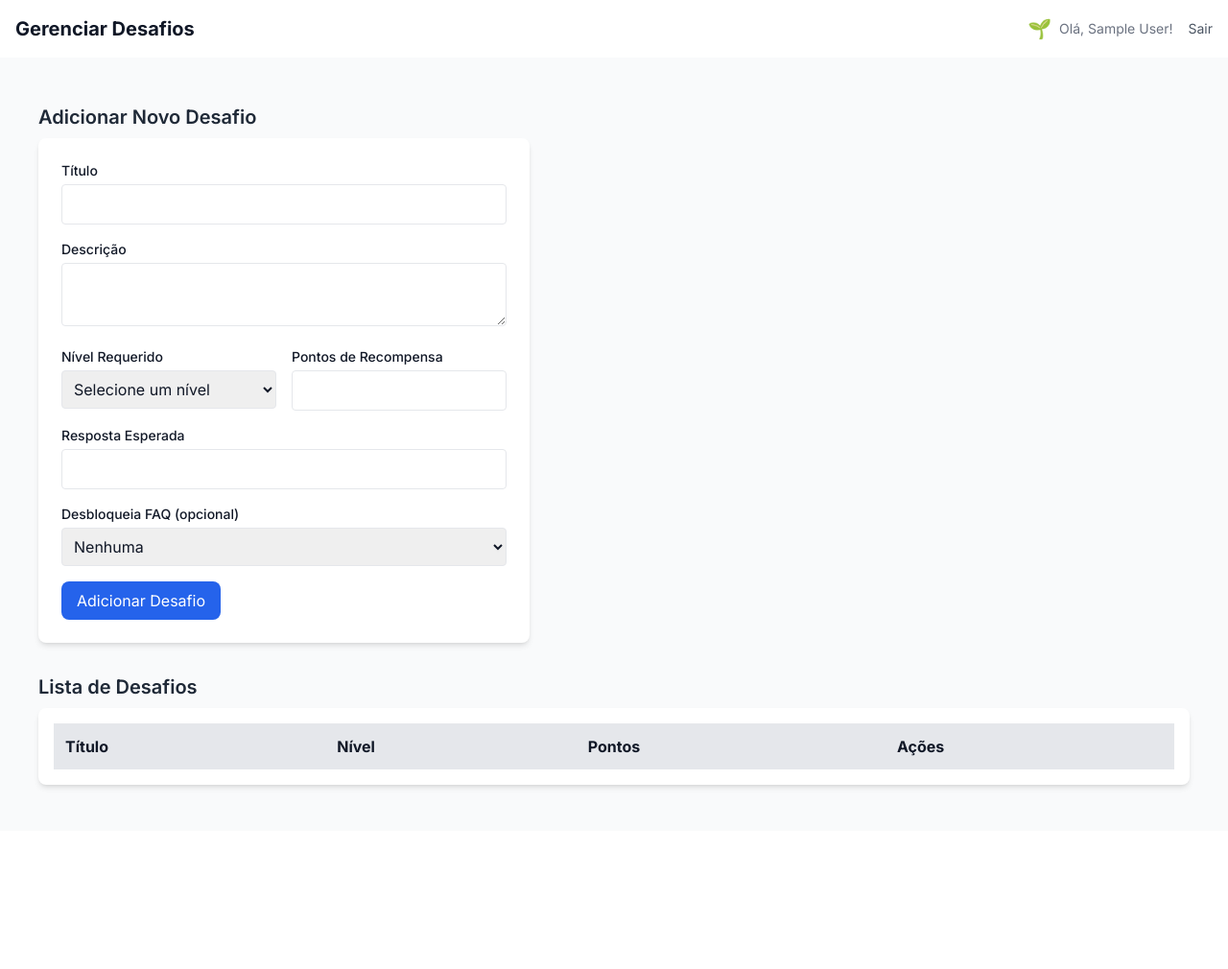
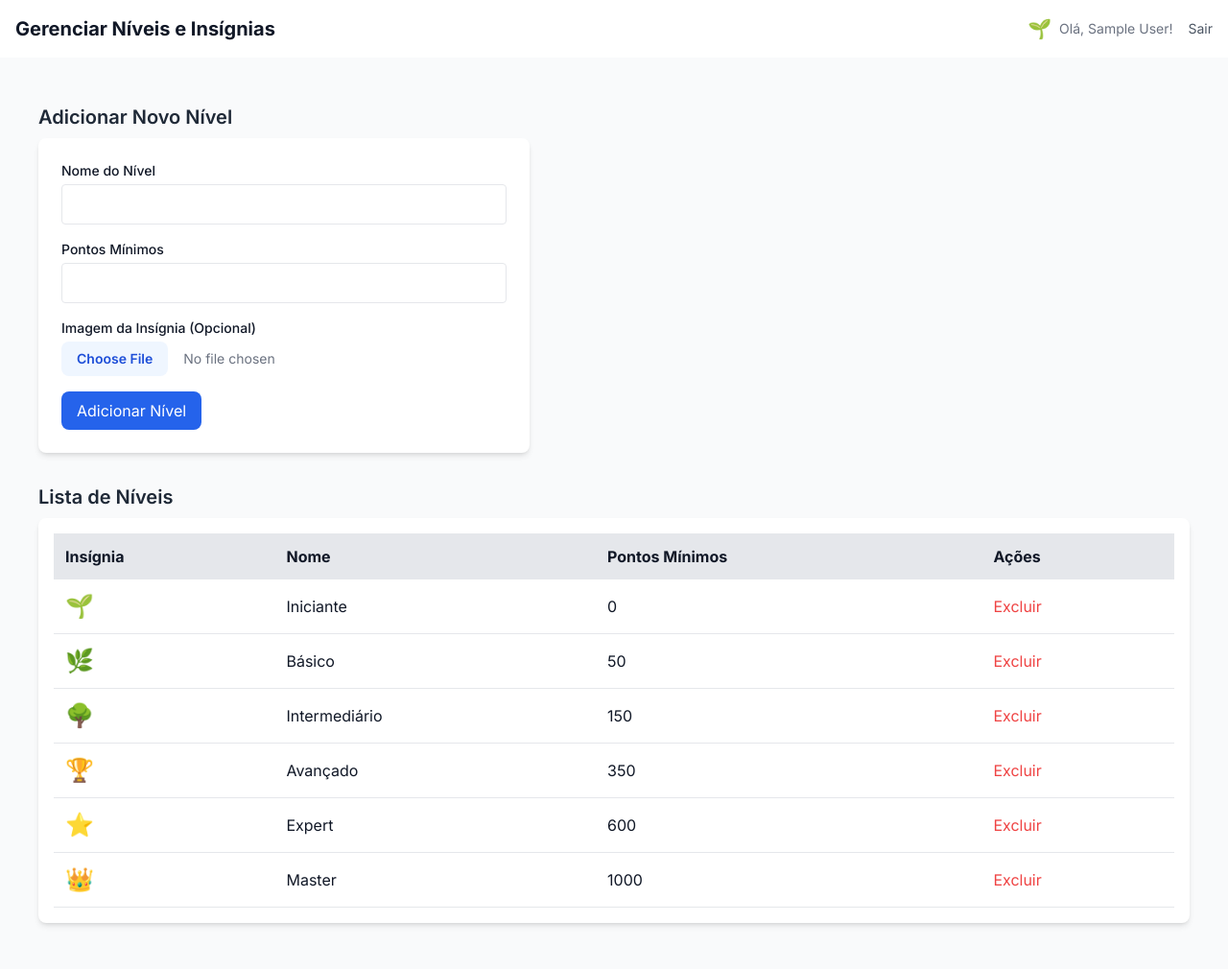
Before and after one commit to AlexandreCalmonJr/service_desk_chat_moderno, a Flask app: page /admin/levels in a window 1280 px wide. Shown: the whole page at 96% size. Before the commit the page ends 823 px from the top, so only its background shows below. Run offline with Flask 3, Linux system fonts and the light colour scheme; a user stored in the database is signed in; tables that the repository leaves empty hold one stand-in row (values such as "Sample post"); lists and menus that the app fills with data are empty; some libraries are stand-ins or nearby versions.

Commit message:
Ajuste admin levels.html

```diff
--- a/templates/admin_levels.html
+++ b/templates/admin_levels.html
@@ -1,74 +1,58 @@
 {% extends "admin_base.html" %}
 
-{% block title %}Admin - Desafios - Service Desk{% endblock %}
+{% block title %}Admin - Níveis - Service Desk{% endblock %}
 
-{% block page_title %}Gerenciar Desafios{% endblock %}
+{% block page_title %}Gerenciar Níveis e Insígnias{% endblock %}
 
 {% block content %}
     <div class="mb-8">
-        <h2 class="text-xl font-semibold mb-2 text-gray-800 dark:text-gray-200">Adicionar Novo Desafio</h2>
-        <form method="POST" action="{{ url_for('admin_challenges') }}" class="max-w-lg bg-white dark:bg-gray-800 p-6 rounded-lg shadow-md">
+        <h2 class="text-xl font-semibold mb-2 text-gray-800 dark:text-gray-200">Adicionar Novo Nível</h2>
+        <form method="POST" enctype="multipart/form-data" class="max-w-lg bg-white dark:bg-gray-800 p-6 rounded-lg shadow-md">
             <div class="mb-4">
-                <label for="title" class="block text-sm font-medium">Título</label>
-                <input type="text" id="title" name="title" class="w-full p-2 mt-1 border rounded dark:bg-gray-700 dark:border-gray-600" required>
+                <label for="name" class="block text-sm font-medium">Nome do Nível</label>
+                <input type="text" id="name" name="name" class="w-full p-2 mt-1 border rounded dark:bg-gray-700 dark:border-gray-600" required>
             </div>
             <div class="mb-4">
-                <label for="description" class="block text-sm font-medium">Descrição</label>
-                <textarea id="description" name="description" class="w-full p-2 mt-1 border rounded dark:bg-gray-700 dark:border-gray-600" required></textarea>
-            </div>
-            <div class="grid grid-cols-1 md:grid-cols-2 gap-4 mb-4">
-                <div>
-                    <label for="level_required" class="block text-sm font-medium">Nível Requerido</label>
-                    <select id="level_required" name="level_required" class="w-full p-2 mt-1 border rounded dark:bg-gray-700 dark:border-gray-600" required>
-                        <option value="" disabled selected>Selecione um nível</option>
-                        {% for level in levels %}
-                            <option value="{{ level.name }}">{{ level.name }}</option>
-                        {% endfor %}
-                    </select>
-                </div>
-                <div>
-                    <label for="points_reward" class="block text-sm font-medium">Pontos de Recompensa</label>
-                    <input type="number" id="points_reward" name="points_reward" class="w-full p-2 mt-1 border rounded dark:bg-gray-700 dark:border-gray-600" required>
-                </div>
+                <label for="min_points" class="block text-sm font-medium">Pontos Mínimos</label>
+                <input type="number" id="min_points" name="min_points" class="w-full p-2 mt-1 border rounded dark:bg-gray-700 dark:border-gray-600" required>
             </div>
             <div class="mb-4">
-                <label for="expected_answer" class="block text-sm font-medium">Resposta Esperada</label>
-                <input type="text" id="expected_answer" name="expected_answer" class="w-full p-2 mt-1 border rounded dark:bg-gray-700 dark:border-gray-600" required>
+                <label for="insignia_image" class="block text-sm font-medium">Imagem da Insígnia (Opcional)</label>
+                <input type="file" id="insignia_image" name="insignia_image" class="w-full mt-1 text-sm text-gray-500 file:mr-4 file:py-2 file:px-4 file:rounded-lg file:border-0 file:text-sm file:font-semibold file:bg-blue-50 file:text-blue-700 hover:file:bg-blue-100 dark:file:bg-gray-700 dark:file:text-gray-300 dark:hover:file:bg-gray-600" accept="image/*">
             </div>
-            <div class="mb-4">
-                <label for="unlocks_faq_id" class="block text-sm font-medium">Desbloqueia FAQ (opcional)</label>
-                <select id="unlocks_faq_id" name="unlocks_faq_id" class="w-full p-2 mt-1 border rounded dark:bg-gray-700 dark:border-gray-600">
-                    <option value="">Nenhuma</option>
-                    {% for faq in faqs %}
-                        <option value="{{ faq.id }}">{{ faq.question }}</option>
-                    {% endfor %}
-                </select>
-            </div>
-            <button type="submit" class="bg-blue-600 text-white px-4 py-2 rounded-lg hover:bg-blue-700 transition">Adicionar Desafio</button>
+            <button type="submit" class="bg-blue-600 text-white px-4 py-2 rounded-lg hover:bg-blue-700 transition">Adicionar Nível</button>
         </form>
     </div>
 
     <div>
-        <h2 class="text-xl font-semibold mb-2 text-gray-800 dark:text-gray-200">Lista de Desafios</h2>
+        <h2 class="text-xl font-semibold mb-2 text-gray-800 dark:text-gray-200">Lista de Níveis</h2>
         <div class="bg-white dark:bg-gray-800 p-4 rounded-lg shadow-md">
             <div class="overflow-x-auto">
                 <table class="w-full">
                     <thead>
                         <tr class="bg-gray-200 dark:bg-gray-700">
-                            <th class="p-3 text-left">Título</th>
-                            <th class="p-3 text-left">Nível</th>
-                            <th class="p-3 text-left">Pontos</th>
+                            <th class="p-3 text-left">Insígnia</th>
+                            <th class="p-3 text-left">Nome</th>
+                            <th class="p-3 text-left">Pontos Mínimos</th>
                             <th class="p-3 text-left">Ações</th>
                         </tr>
                     </thead>
                     <tbody>
-                        {% for challenge in challenges %}
+                        {% for level in levels %}
                             <tr class="border-b dark:border-gray-600">
-                                <td class="p-3">{{ challenge.title }}</td>
-                                <td class="p-3">{{ challenge.level_required }}</td>
-                                <td class="p-3">{{ challenge.points_reward }}</td>
                                 <td class="p-3">
-                                    <form method="POST" action="{{ url_for('admin_delete_challenge', challenge_id=challenge.id) }}" onsubmit="return confirm('Tem a certeza que quer excluir este desafio?');">
+                                    {% if level.insignia and 'cloudinary' in level.insignia %}
+                                        <img src="{{ level.insignia }}" alt="{{ level.name }}" class="w-10 h-10 rounded-full object-cover">
+                                    {% elif level.insignia %}
+                                        <span class="text-2xl">{{ level.insignia }}</span>
+                                    {% else %}
+                                        <span class="text-gray-400">Nenhuma</span>
+                                    {% endif %}
+                                </td>
+                                <td class="p-3">{{ level.name }}</td>
+                                <td class="p-3">{{ level.min_points }}</td>
+                                <td class="p-3">
+                                    <form method="POST" action="{{ url_for('admin_delete_level', level_id=level.id) }}" onsubmit="return confirm('Tem a certeza que quer excluir este nível?');">
                                         <button type="submit" class="text-red-500 hover:underline">Excluir</button>
                                     </form>
                                 </td>
```
